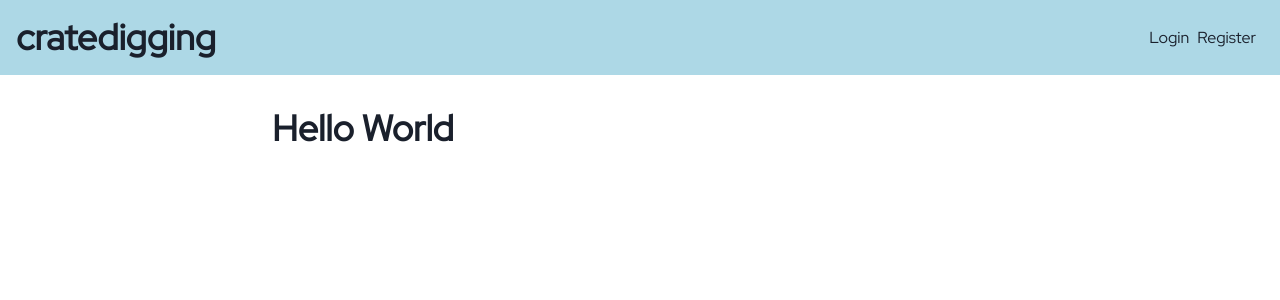
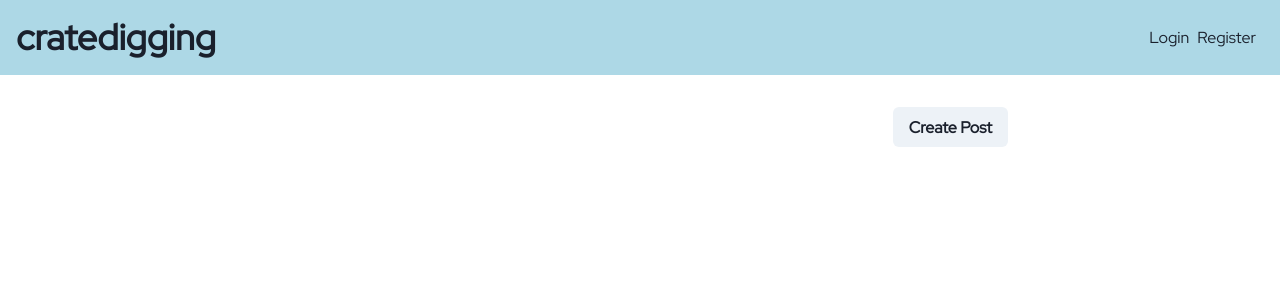
Before and after one commit to johnmarion1126/cratedigging, a Next.js app in the folder client/: page / in a window 1280 px wide. Shown: the top 300 px of the page. Built offline with nearby package versions, Linux system fonts and the light colour scheme; no server answers.

Commit message:
Create a link to create-post page

```diff
--- a/client/src/pages/index.tsx
+++ b/client/src/pages/index.tsx
@@ -1,14 +1,20 @@
 import React from 'react';
 import type { NextPage } from 'next';
-import { Heading } from '@chakra-ui/react';
+import { Button, Flex } from '@chakra-ui/react';
+// eslint-disable-next-line import/no-named-default
+import { default as NextLink } from 'next/link';
 
 import Layout from '../components/Layout';
 
 const Home: NextPage = () => (
   <Layout>
-    <Heading>
-      Hello World
-    </Heading>
+    <Flex mb={4}>
+      <NextLink href="/create-post">
+        <Button ml="auto">
+          Create Post
+        </Button>
+      </NextLink>
+    </Flex>
   </Layout>
 );
 
```
